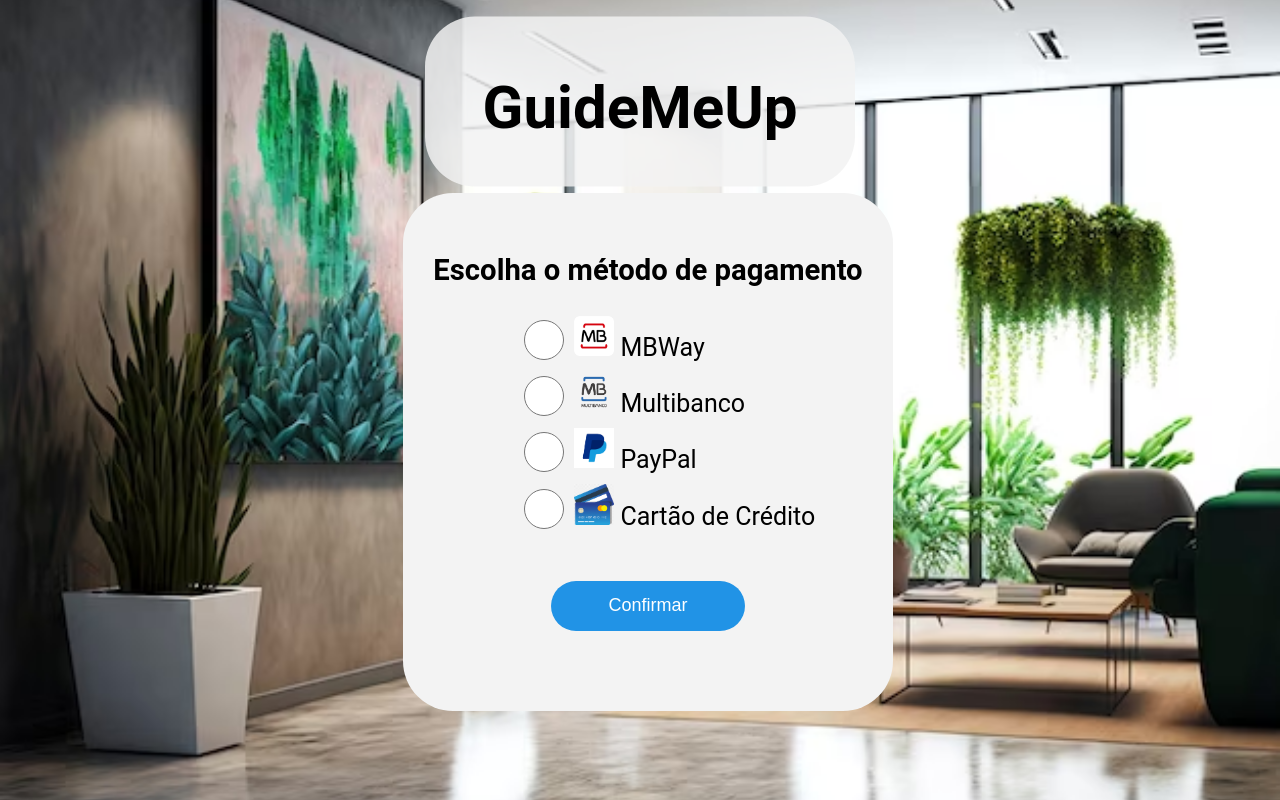
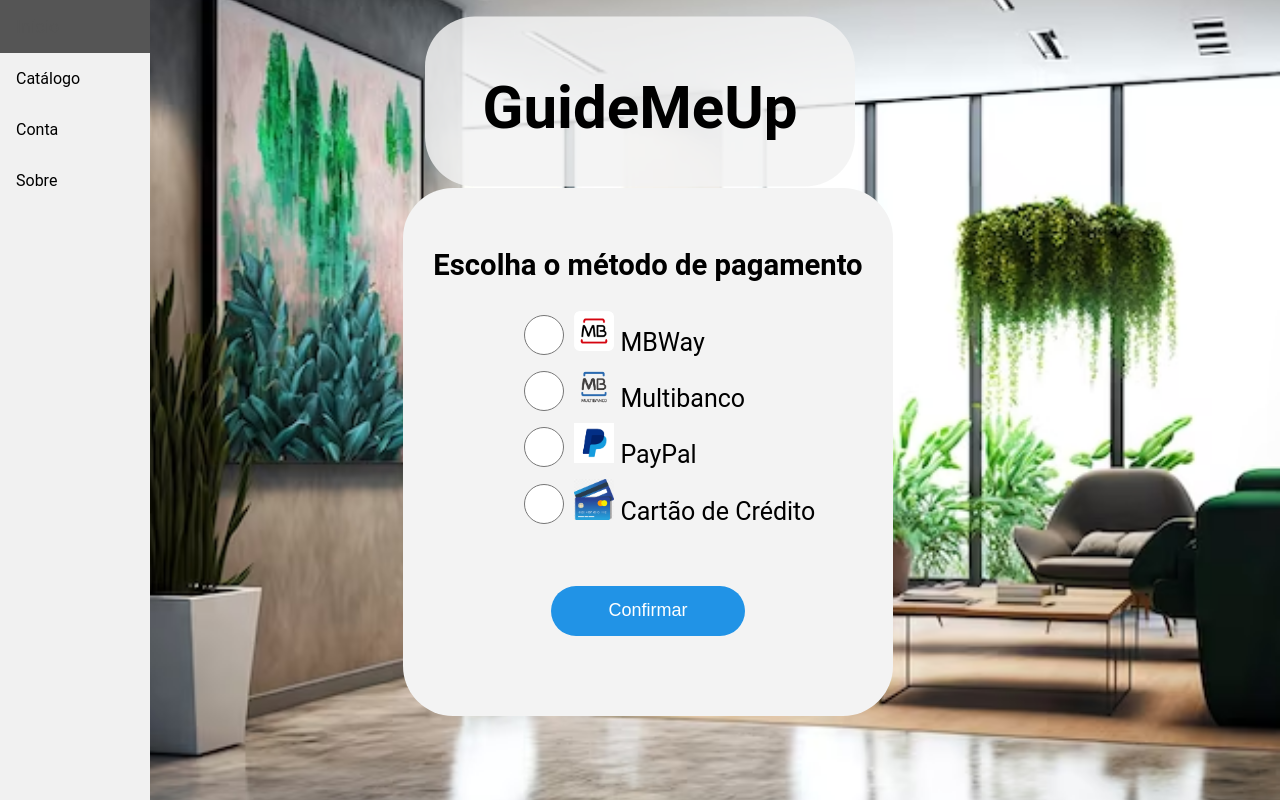
Before and after one commit to TymeRod/AS-705, a Flask app: page /pagamento/ in a window 1280 px wide. Run offline with Flask 3, Linux system fonts and the light colour scheme; some libraries are stand-ins or nearby versions.

Commit message:
pagina de pagam tem navbar,tabs que abrem paBaixo

```diff
--- a/css/main.css
+++ b/css/main.css
@@ -17,35 +17,32 @@ body{
 
 }
 
-.navbar{
-    background: rgba(74, 180, 255, 0);
+.navbar {
+    background-color: #f1f1f1;
+    height: 100vh;
+    width: 150px;
+    position: fixed;
+    left: 0;
+    top: 0;
+  }
 
-    position: absolute;
-    top: 0;
-    left: 0;
-    width: 100%;
-    height: 70px;
-    padding: 0 100px;
-    box-sizing: border-box;
-    display: flex;
-    justify-content: space-between;
-    align-items: center;
-    color: rgb(255, 255, 255);
-    z-index: 1;
+  .navbar a {
+    display: block;
+    color: #000;
+    padding: 16px;
+    text-decoration: none;
+    font-size: 16px;
+    transition: background-color 0.3s, color 0.3s, font-size 0.3s;
+  }
 
+  .navbar a:hover {
+    background-color: #ddd;
+    color: #555;
+    font-size: 18px;
+  }
 
-}
-.navbar a {
-    color: rgb(255, 255, 255);
-    text-decoration: none;
-    font-size: 18px;
-    font-weight: bold;
-    margin: 0 10px;
-}
-.navbar a:hover{
-    color: rgb(214, 214, 214);
-}
-
+  .navbar a.active {
+    background-color: #555;}
 .login-box{
     border-radius: 50px;
     width: 320px;
--- a/templates/pagamento.html
+++ b/templates/pagamento.html
@@ -3,11 +3,28 @@
 <head>
     <title>GuideMeUp</title>
     <link href="../css/main.css" rel="stylesheet" />
-    <link href="../css/js/main.js" rel="stylesheet" />
+    <script src="../css/js/main.js"></script>
     <meta name="viewport" content="width=device-width, initial-scale=1.0">
+
+    <link rel="stylesheet" href="https://code.jquery.com/ui/1.12.1/themes/base/jquery-ui.css">
+    <script src="https://code.jquery.com/jquery-1.12.4.js"></script>
+    <script src="https://code.jquery.com/ui/1.12.1/jquery-ui.js"></script>
+    <script>
+      $(function() {
+        $("#datacartao").datepicker({
+          dateFormat: "mm-yy",
+          changeMonth: true,
+          changeYear: true,
+          showButtonPanel: true,
+          onClose: function(dateText, inst) {
+            $(this).datepicker('setDate', new Date(inst.selectedYear, inst.selectedMonth, 1));
+          }
+        });
+      });
+    </script>
     <style>
         form{
-            width: 20% auto;
+            width: 25% auto;
             margin: 0 auto;
 
             background-color: #f3f3f3;
@@ -69,35 +102,48 @@
 <body>
     <div class="background-layer"></div>
     <div class="guideme" style="height: 90px auto;"><h1>GuideMeUp</h1></div>
-
+    <div class="navbar">
+        <a href="#" class="active">Início </a>
+        <a href="#">Catálogo</a>
+        <a href="#">Conta</a>
+        <a href="#">Sobre</a>
+      </div>
     <div class="center" style="text-align: center; font-size: 30px; top: 50%;">
         <form id="checkboxForm" method="post">
             <h3>Escolha o método de pagamento<br></h3>
             <div class="option">
 
-                <input type="radio" name="option1" value="mb" required onclick="mostrarInput()">
+                <input type="radio" name="option1" id="MBWay" value="mb" required onclick="mostrarInput();">
                 <label for="option1"><img src="../css/images/mbway.png" alt="MBWay" width="40"> MBWay</label>
 
+
             </div>
+            <input type="tel" id="numtel" name="numtel" placeholder="Número de telemóvel" >
+
             <div class="option">
-                <input type="radio" name="option1" value="mt" required id="MBWay">
-                <label for="option2"><img src="../css/images/multibanco.png" alt="Multibanco" width="40"> Multibanco</label>
+                <input type="radio" name="option1" value="mt" required onclick="mostrarInput()">
+                <label for="option2"><img src="../css/images/multibanco.png" alt="Multibanco" width="40" > Multibanco</label>
             </div>
+
             <div class="option">
-                <input type="radio" name="option1" value="pp" required id="PayPal">
+                <input type="radio" name="option1" value="pp" required id="PayPal" onclick="mostrarInput()">
                 <label for="option3"><img src="../css/images/paypal.png" alt="Cartão de Crédito" width="40"> PayPal</label>
             </div>
             <div class="option">
-                <input type="radio" name="option1" value="cc" required onclick="">
+                <input type="radio" name="option1" value="cc" required onclick="mostrarInput()" id="card">
                 <label for="option3"><img src="../css/images/cartao_de_credito.png" alt="Cartão de Crédito" width="40"> Cartão de Crédito</label>
             </div>
+                <input type="text" id="nomecartao" name="nomecartao" class="cartao" placeholder="Nome do titular" >
 
+                <input type="text" id="numcartao" name="numcartao" class="cartao" placeholder="Número do cartão" >
+            <div class="option">
+               <input type="text" id="datacartao" name="datavalidade" class="cartao" placeholder="Data de validade" style="left: -10%;">
+                <input type="text" id="cartaocvv" name="cvv" class="cartao" placeholder="CVV" style="left: -10%;">
+
+            </div>
             <input type="submit" class="button" style="width: 45%; margin: 50px auto; border-radius: 50px;" value="Confirmar">
 
-            <div id="numtel" style="display: none; background-color: blueviolet;">
-                <label for="inputNovo">Nova caixa de entrada:</label>
-                <input type="text" id="inputNovo">Sim
-            </div>
+
         </form>
     </div>
 
```
Also changed, not shown: other parts of templates/pagamento.html (+28 -12 lines), css/js/main.js (+31 -5 lines).
